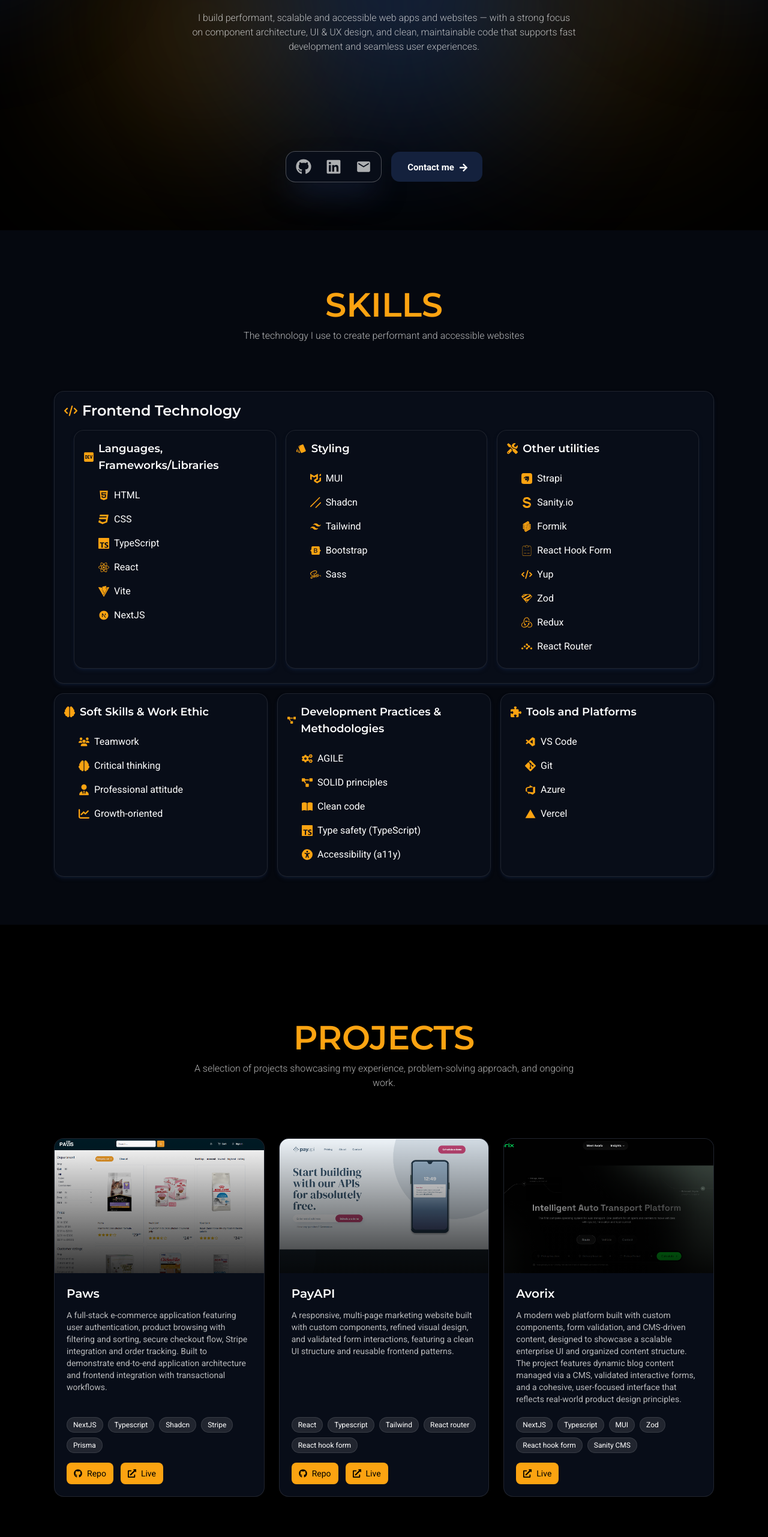
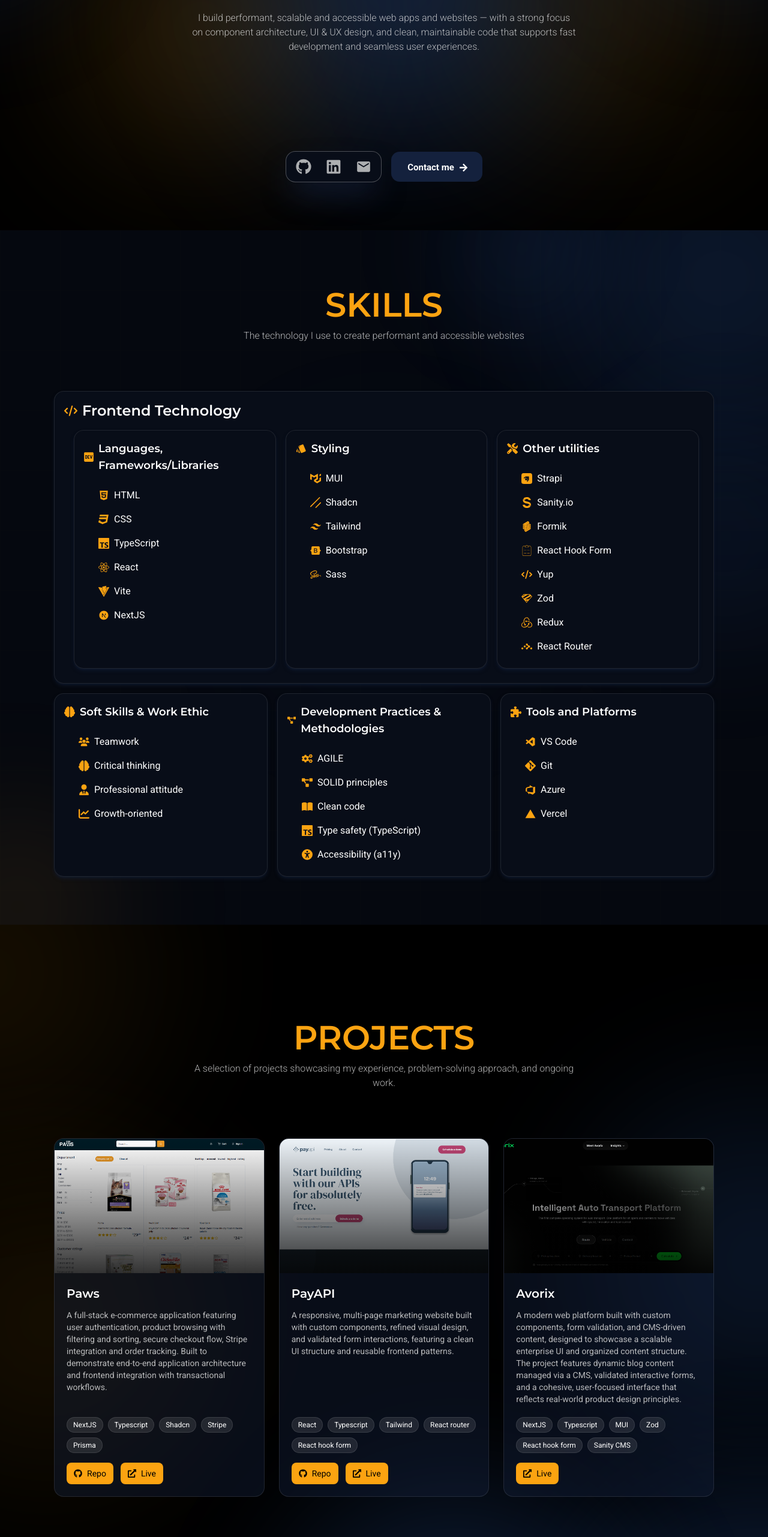
Before and after one commit to davidGasanov/portfolio-website, a React (Vite) app: page / in a window 1280 px wide. Shown: the part 234-2797 px from the top of the page at 60% size. Built offline with nearby package versions, Linux system fonts and the light colour scheme.

Commit message:
add bg elements

```diff
--- a/src/sections/projects/index.tsx
+++ b/src/sections/projects/index.tsx
@@ -56,7 +56,54 @@ const projects = [
 
 const ProjectsSection = () => {
   return (
-    <section className="w-full min-h-screen bg-dark-secondary/0">
+    <section className="w-full min-h-screen bg-dark-secondary/0 relative">
+      <div className="absolute inset-0 w-full h-full overflow-clip">
+        <div
+          className="absolute top-[240px] -left-[340px] w-[840px] h-[840px] rounded-full"
+          style={{
+            background:
+              "radial-gradient(circle, rgba(252, 163, 17, 0.1) 0%, transparent 70%)",
+            filter: "blur(80px)",
+            animation: "float-slow 30s ease-in-out infinite",
+          }}
+        />
+        <div
+          className="absolute -top-[340px] -left-[440px] w-[840px] h-[840px] rounded-full"
+          style={{
+            background:
+              "radial-gradient(circle, rgba(252, 163, 17, 0.1) 0%, transparent 70%)",
+            filter: "blur(80px)",
+            animation: "float-slow 30s ease-in-out infinite",
+          }}
+        />
+        <div
+          className="absolute top-[140px] -right-[400px] w-[840px] h-[840px] rounded-full"
+          style={{
+            background:
+              "radial-gradient(circle, rgba(59, 130, 246, 0.18) 0%, transparent 70%)",
+            filter: "blur(80px)",
+            animation: "float-slow 30s ease-in-out infinite",
+          }}
+        />
+        <div
+          className="absolute -bottom-[540px] -right-[400px] w-[840px] h-[840px] rounded-full"
+          style={{
+            background:
+              "radial-gradient(circle, rgba(59, 130, 246, 0.3) 0%, transparent 70%)",
+            filter: "blur(80px)",
+            animation: "float-slow 30s ease-in-out infinite",
+          }}
+        />
+        <div
+          className="absolute -bottom-[540px] right-[100px] w-[840px] h-[840px] rounded-full"
+          style={{
+            background:
+              "radial-gradient(circle, rgba(59, 130, 246, 0.3) 0%, transparent 70%)",
+            filter: "blur(80px)",
+            animation: "float-slow 30s ease-in-out infinite",
+          }}
+        />
+      </div>
       <Container className="py-40">
         <div
           className={twMerge("flex flex-col gap-3 items-center text-center")}
--- a/src/sections/skills/index.tsx
+++ b/src/sections/skills/index.tsx
@@ -51,7 +51,7 @@ export interface SkillType {
   type: "container" | "child";
   Icon: IconType;
   children?: SkillType[];
-  className?: string; // for styling
+  className?: string;
 }
 
 const skills: SkillType[] = [
@@ -333,15 +333,81 @@ const skills: SkillType[] = [
 
 const SkillsSection = () => {
   return (
-    <section className="w-full min-h-screen bg-dark-secondary/25">
-      <Container className="pt-20 md:pt-24 pb-20 mt:pb-24">
+    <section className="w-full min-h-screen bg-dark-secondary/25 relative overflow-hidden">
+      {/* Animated Background Elements */}
+      <div className="absolute inset-0 w-full h-full">
+        {/* Subtle grid pattern */}
+        <div
+          className="absolute inset-0 opacity-[0.02]"
+          style={{
+            backgroundImage: `
+              linear-gradient(rgba(252, 163, 17, 0.3) 1px, transparent 1px),
+              linear-gradient(90deg, rgba(252, 163, 17, 0.3) 1px, transparent 1px)
+            `,
+            backgroundSize: "100px 100px",
+          }}
+        />
+
+        {/* Floating gradient blob - top right */}
+        <div
+          className="absolute -top-[340px] -right-[340px] w-[840px] h-[840px] rounded-full"
+          style={{
+            background:
+              "radial-gradient(circle, rgba(59, 130, 246, 0.15) 0%, transparent 70%)",
+            filter: "blur(80px)",
+            animation: "float-slow 30s ease-in-out infinite",
+          }}
+        />
+        <div
+          className="absolute -top-[140px] right-[240px] w-[340px] h-[340px] rounded-full"
+          style={{
+            background:
+              "radial-gradient(circle, rgba(59, 130, 246, 0.15) 0%, transparent 70%)",
+            filter: "blur(80px)",
+            animation: "float-slow 30s ease-in-out infinite",
+          }}
+        />
+        <div
+          className="absolute top-[240px] -right-[200px] w-[540px] h-[540px] rounded-full"
+          style={{
+            background:
+              "radial-gradient(circle, rgba(59, 130, 246, 0.1) 0%, transparent 70%)",
+            filter: "blur(80px)",
+            animation: "float-slow 30s ease-in-out infinite",
+          }}
+        />
+
+        {/* Floating gradient blob - bottom left */}
+        <div
+          className="absolute -bottom-[220px] -left-[220px] w-[500px] h-[500px] rounded-full"
+          style={{
+            background:
+              "radial-gradient(circle, rgba(252, 163, 17, 0.12) 0%, transparent 70%)",
+            filter: "blur(90px)",
+            animation: "float-slow 35s ease-in-out infinite 5s",
+          }}
+        />
+
+        {/* Floating gradient blob - center */}
+        <div
+          className="absolute top-1/2 left-1/2 -translate-x-1/2 -translate-y-1/2 w-[600px] h-[600px] rounded-full"
+          style={{
+            background:
+              "radial-gradient(circle, rgba(59, 130, 246, 0.08) 0%, transparent 70%)",
+            filter: "blur(100px)",
+            animation: "float-slow 40s ease-in-out infinite 10s",
+          }}
+        />
+      </div>
+
+      <Container className="pt-20 md:pt-24 pb-20 mt:pb-24 relative z-10">
         <div
           className={twMerge("flex flex-col gap-3 items-center text-center")}
         >
           <h2 className="text-4xl md:h1-small font-bold font-montserrat text-primary">
             SKILLS
           </h2>
-          <h3 className="opacity-70 font-light max-w-[500px] xl:max-w-[640px] ">
+          <h3 className="opacity-70 font-light max-w-[500px] xl:max-w-[640px]">
             The technology I use to create performant and accessible websites
           </h3>
         </div>
```
